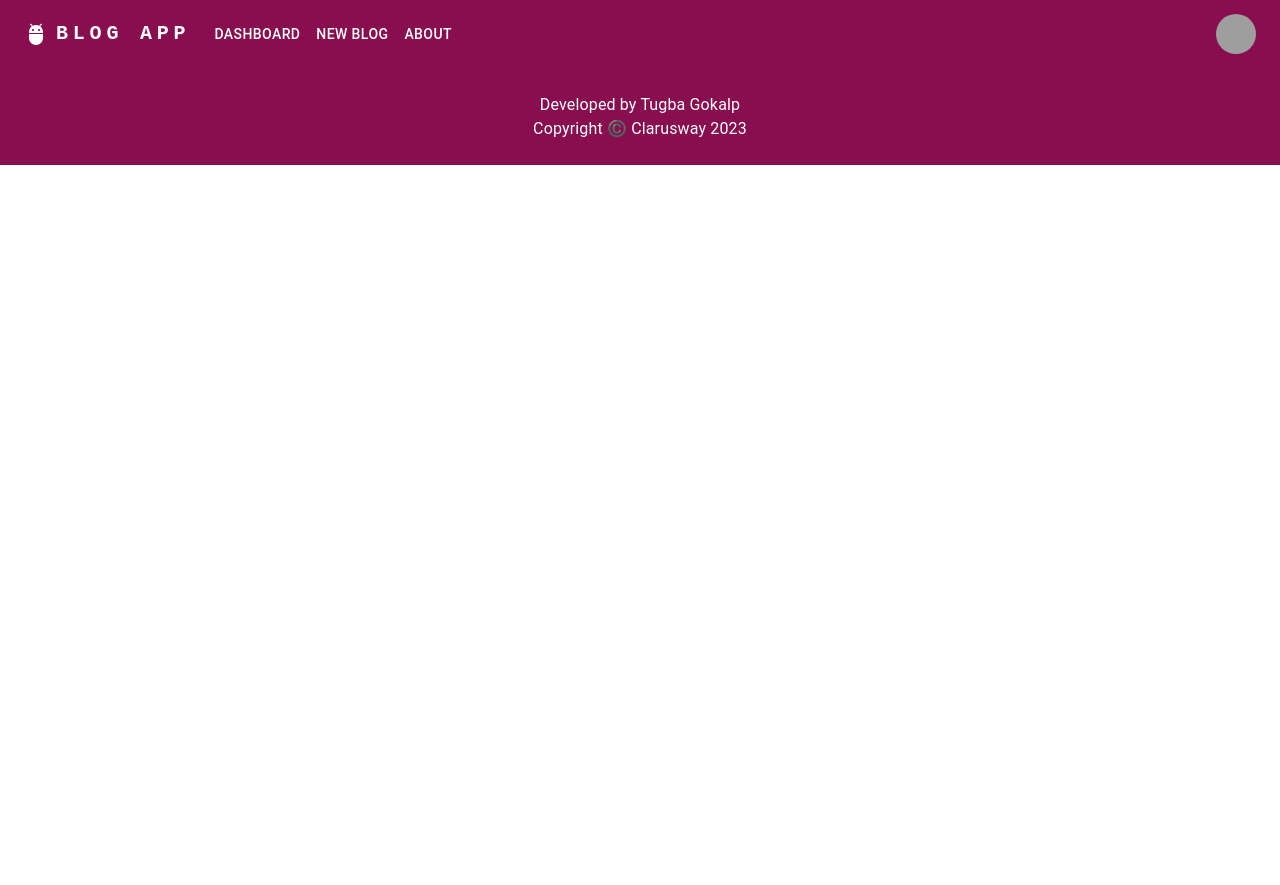
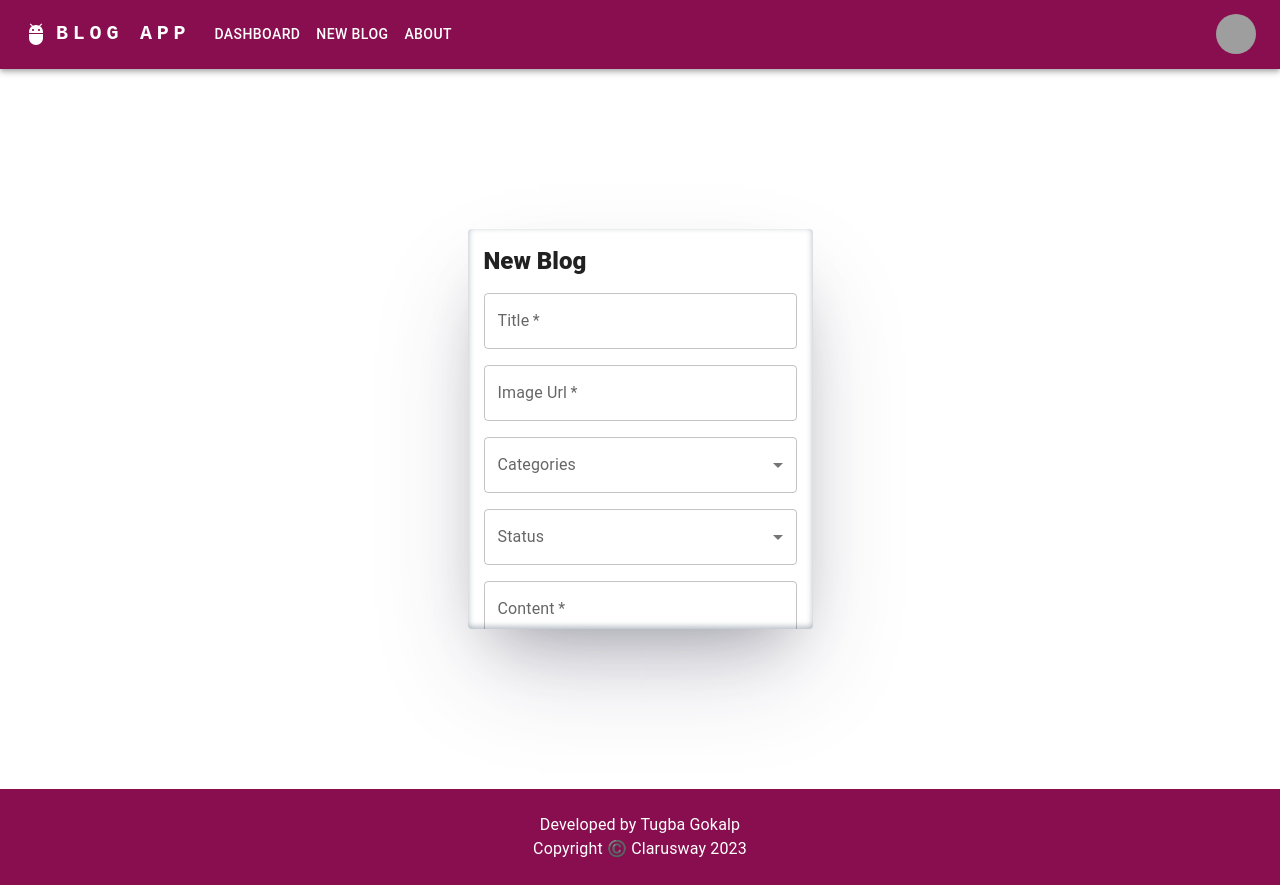
Before and after one commit to TugbaGokalp/blog-app, a React (Create React App) app: page /new-blog in a window 1280 px wide. Before the commit the page ends 800 px from the top, so only its background shows below. Built offline with nearby package versions, Linux system fonts and the light colour scheme; grey boxes are pictures that could not be loaded.

Commit message:
the project continue

```diff
--- a/src/App.js
+++ b/src/App.js
@@ -2,6 +2,8 @@ import { CssBaseline } from "@mui/material";
 import AppRouter from "./router/AppRouter";
 import { createTheme, ThemeProvider } from "@mui/material/styles";
 import { blueGrey, pink } from "@mui/material/colors";
+import { Provider } from "react-redux";
+import store from "./app/store";
 
 function App() {
   const theme = createTheme({
@@ -15,12 +17,15 @@ function App() {
     },
   });
   return (
-    <div>
+
       <ThemeProvider theme={theme}>
+        <Provider store={store}>
         <CssBaseline />
         <AppRouter />
+        </Provider>
       </ThemeProvider>
-    </div>
+
+
   );
 }
 
--- /dev/null
+++ b/src/components/blog/BlogForm.jsx
@@ -0,0 +1,94 @@
+import {
+  Box,
+  Button,
+  FormControl,
+  InputLabel,
+  MenuItem,
+  Select,
+  TextField,
+  Typography,
+} from "@mui/material";
+
+
+const BlogForm = () => {
+  return (
+    <Box
+      sx={{
+        display: "flex",
+        flexDirection: "column",
+        gap: 2,
+      }}
+      component="form"
+      width="100%"
+    >
+      <Typography variant="h5" align="left" sx={{ fontWeight: 900 }}>
+        New Blog
+      </Typography>
+
+      <TextField
+        label="Title"
+        name="title"
+        id="title"
+        type="text"
+        variant="outlined"
+        required
+      />
+      <TextField
+        label="Image Url"
+        name="img-url"
+        id="img-url"
+        type="url"
+        variant="outlined"
+        required
+      />
+
+      <FormControl fullWidth>
+        <InputLabel id="demo-simple-select-label">Categories</InputLabel>
+        <Select
+          labelId="demo-simple-select-label"
+          id="demo-simple-select"
+          //value={age}
+          label="Categories"
+          //onChange={handleChange}
+        >
+          <MenuItem value={10}>Trivia</MenuItem>
+          <MenuItem value={20}>Travel</MenuItem>
+          <MenuItem value={30}>Web Development</MenuItem>
+        </Select>
+      </FormControl>
+
+      <FormControl fullWidth>
+        <InputLabel id="demo-simple-select-label">Status</InputLabel>
+        <Select
+          labelId="demo-simple-select-label"
+          id="demo-simple-select"
+          //value={age}
+          label="Status"
+          //onChange={handleChange}
+        >
+          <MenuItem value={10}>Please Chose...</MenuItem>
+          <MenuItem value={20}>Draft</MenuItem>
+          <MenuItem value={30}>Published</MenuItem>
+        </Select>
+      </FormControl>
+
+      <TextField
+        label="Content"
+        name="content"
+        id="content"
+        type="text"
+        variant="outlined"
+        required
+        multiline
+        size="medium"
+        rows={4}
+      />
+
+      <Button variant="contained" >ADD NEW BLOG</Button>
+
+
+    </Box>
+  );
+};
+
+export default BlogForm;
--- /dev/null
+++ b/src/features/blogSlice.jsx
@@ -0,0 +1,31 @@
+import { createSlice } from '@reduxjs/toolkit'
+
+
+const blogSlice = createSlice({
+  name:"blog" ,
+  initialState:{
+    blogsList:[],
+    loading: false,
+    error: false
+
+  },
+  reducers: {
+    fetchstart: (state) => {
+        state.loading = true
+        state.error = false
+    },
+    getSuccess: (state, {payload}) =>{
+        state.loading=false
+        state.blogsList=payload
+    },
+    fetchFail:(state) => {
+        state.loading = false
+        state.error = true
+    }
+
+  }
+});
+
+export const {fetchstart,getSuccess, fetchFail} = blogSlice.actions
+
+export default blogSlice.reducer
--- a/src/pages/Dashboard.jsx
+++ b/src/pages/Dashboard.jsx
@@ -1,8 +1,30 @@
-import React from 'react'
+import React, { useEffect } from 'react'
 import BlogCard from '../components/blog/BlogCard'
+import { useDispatch } from 'react-redux'
+import axios from 'axios'
+import { fetchstart } from '../features/blogSlice'
 
 
 const Dashboard = () => {
+
+  const dispatch = useDispatch()
+
+  const getBlogListData = async()=>{
+
+
+   dispatch(fetchstart)
+   const BASE_URL = "http://32312.fullstack.clarusway.com/api/blogs/"
+    try {
+      const {data} = await axios(`${BASE_URL}`)
+      console.log(data)
+    } catch (error) {
+
+    }
+  }
+
+  useEffect(() => {
+    getBlogListData()
+  }, [])
   return (
     <BlogCard/>
   )
--- /dev/null
+++ b/src/pages/Detail.jsx
@@ -0,0 +1,84 @@
+import {
+    Box,
+    Card,
+    CardActions,
+    CardContent,
+    CardMedia,
+    Grid,
+    IconButton,
+    Typography,
+  } from "@mui/material";
+  import AccountCircleIcon from "@mui/icons-material/AccountCircle";
+  import FavoriteIcon from "@mui/icons-material/Favorite"
+  import CommentIcon from '@mui/icons-material/Comment';
+  import VisibilityIcon from '@mui/icons-material/Visibility';
+
+  const Detail = () => {
+    return (
+      <Box sx={{ minHeight: "90vh" }}>
+        <Grid
+          container
+          sx={{
+            display: "flex",
+            justifyContent: "center",
+          }}
+        >
+          <Grid item>
+            <Card sx={{ maxWidth: 600 }}>
+              <CardMedia
+                sx={{
+                  objectFit: "contain",
+                  maxWidth: 500,
+                }}
+                image="https://upload.wikimedia.org/wikipedia/commons/thumb/4/47/React.svg/250px-React.svg.png"
+                component="img"
+              />
+
+              <CardContent>
+                <Box sx={{ display: "flex", alignItems: "center", gap: 2,mb:3 }}>
+                  <Box sx={{ display: "flex", alignItems: "center" }}>
+                    <AccountCircleIcon fontSize="large" color="primary" />
+                  </Box>
+                  <Box>
+                    <Typography sx={{ fontSize: "0.9rem" }}>admin</Typography>
+                    <Typography sx={{ fontSize: "0.9rem", color: "#555" }}>
+                      29.03.2023 17:27:38
+                    </Typography>
+                  </Box>
+                </Box>
+
+                <Typography variant="h6">React</Typography>
+                <Typography sx={{ color: "#777" }}>
+                  React kullanıcı arayüzü oluşturmaya yarayan açık kaynak kodlu
+                  bir javascript kütüphanesidir. Facebook önderliğinde bir
+                  geliştirici grubu tarafından geliştirilmekte olan React,
+                  Model-View-Controller prensibine uygun olarak oluşturulmuştur.
+                </Typography>
+              </CardContent>
+
+                <CardActions>
+                <IconButton>
+                    <FavoriteIcon />
+                    <span>3</span>
+                </IconButton>
+
+                <IconButton>
+                    <CommentIcon />
+                    <span>3</span>
+                </IconButton>
+
+                <IconButton >
+                    <VisibilityIcon />
+                    <span>3</span>
+                </IconButton>
+
+                </CardActions>
+
+            </Card>
+          </Grid>
+        </Grid>
+      </Box>
+    );
+  };
+
+  export default Detail;
--- /dev/null
+++ b/src/pages/NewBlog.jsx
@@ -0,0 +1,36 @@
+import { Card, Grid } from "@mui/material";
+import BlogForm from "../components/blog/BlogForm";
+
+const NewBlog = () => {
+  return (
+    <Grid
+      container
+      align="center"
+      sx={{
+        minHeight: "90vh",
+        display: "flex",
+        alignItems: "center",
+        justifyContent: "center",
+      }}
+    >
+      <Grid item xs={12}>
+        <Card
+          sx={{
+            p: 2,
+            maxWidth: 345,
+            height: "50vh",
+            display: "flex",
+            flexDirection: "column",
+            alignItems: "center",
+            boxShadow:
+              "rgba(50, 50, 93, 0.25) 0px 50px 100px -20px, rgba(0, 0, 0, 0.3) 0px 30px 60px -30px, rgba(10, 37, 64, 0.35) 0px -2px 6px 0px inset",
+          }}
+        >
+          <BlogForm/>
+        </Card>
+      </Grid>
+    </Grid>
+  );
+};
+
+export default NewBlog;
--- a/src/router/AppRouter.jsx
+++ b/src/router/AppRouter.jsx
@@ -4,6 +4,8 @@ import Dashboard from '../pages/Dashboard'
 import Navbar from '../components/Navbar'
 import Footer from '../components/Footer'
 import About from '../pages/About'
+import NewBlog from '../pages/NewBlog'
+import Detail from '../pages/Detail'
 
 const AppRouter = () => {
   return (
@@ -13,6 +15,8 @@ const AppRouter = () => {
             <Routes>
                 <Route path='/' element={<Dashboard/>}/>
                 <Route path='/about' element={<About/>}/>
+                <Route path='/new-blog' element={<NewBlog/>}/>
+                <Route path='/detail:id' element={<Detail/>}/>
             </Routes>
             <Footer/>
         </Router>
```
Also changed, not shown: src/pages/Profile.jsx (added, +12 -0 lines), src/hooks/useAxios.jsx (added), src/hooks/useBlogCalls.jsx (added).
